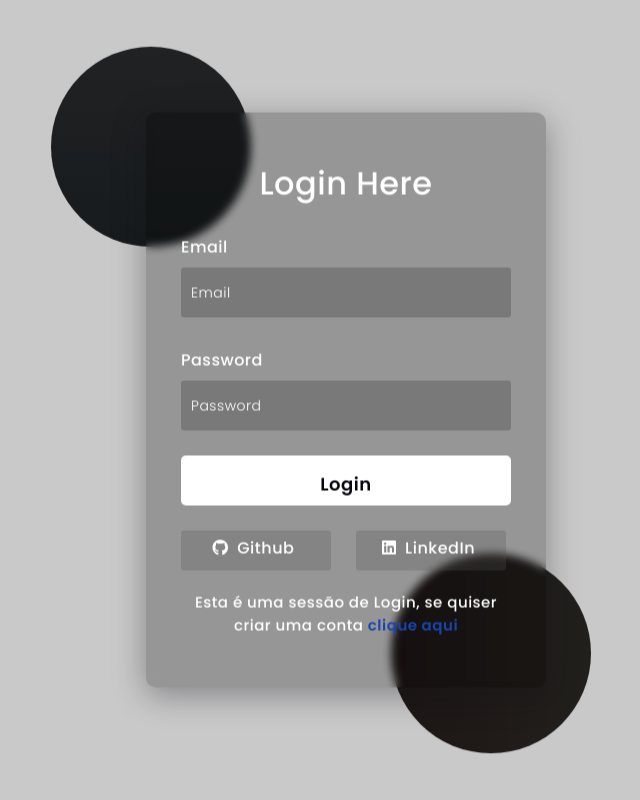
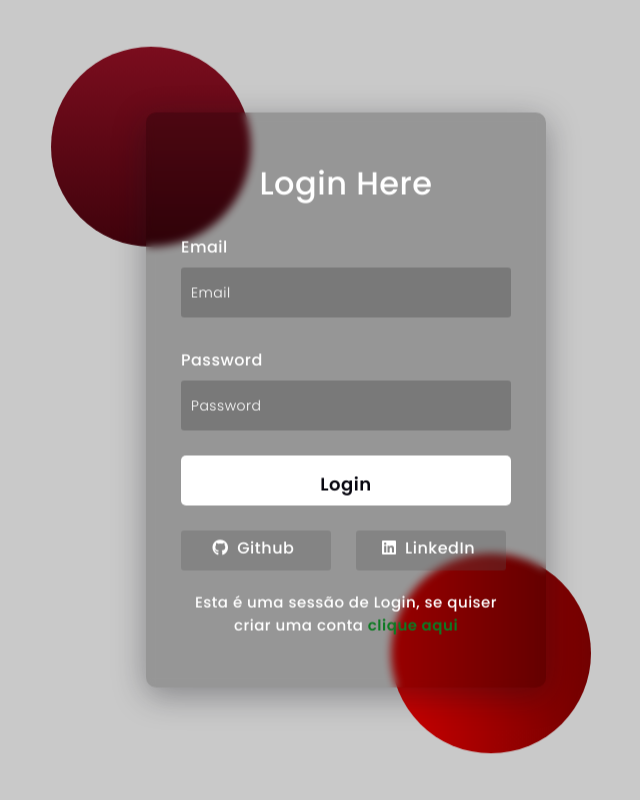
Before and after one commit to ItLrb/OurGames, a PHP site: page / in a window 1280 px wide. Shown: the whole page, without its empty margins (294-934 px from the left). Run offline with PHP 8.4, Linux system fonts and the light colour scheme; some libraries are stand-ins or nearby versions.

Commit message:
updated my favorite games

```diff
--- a/login/login.css
+++ b/login/login.css
@@ -47,8 +47,8 @@ p {
 }
 .shape:first-child{
     background: linear-gradient(
-        #212224,
-        #171b1d
+        #7B0D1E,
+        #3f030c
     );
     left: -80px;
     top: -80px;
@@ -57,8 +57,8 @@ p {
 .shape:last-child{
     background: linear-gradient(
         to right,
-        #1d1615,
-        #22201d
+        #cc0000,
+        #720101
     );
     right: -30px;
     bottom: -80px;
@@ -194,7 +194,7 @@ input[type=submit]{
     text-align: center;
     margin-top: 20px;
 } .login-sign-box span {
-    color: #1845ad;
+    color: #0D7A23;
     font-weight: bolder;
     cursor: pointer;
 }
--- a/script.js
+++ b/script.js
@@ -44,24 +44,28 @@ bigBox.addEventListener("mouseenter", (hover) => {
 
 cardOne.addEventListener("mouseenter", (cd1Info) => {
   cardOne.style.scale = "1.1";
+
   cardOne.addEventListener("mouseleave", () => {
     cardOne.style.scale = "1";
   });
 });
 cardTwo.addEventListener("mouseenter", (cd2Info) => {
   cardTwo.style.scale = "1.1";
+
   cardTwo.addEventListener("mouseleave", () => {
     cardTwo.style.scale = "1";
   });
 });
 cardThree.addEventListener("mouseenter", (cd3Info) => {
   cardThree.style.scale = "1.1";
+
   cardThree.addEventListener("mouseleave", () => {
     cardThree.style.scale = "1";
   });
 });
 cardFour.addEventListener("mouseenter", (cd4Info) => {
   cardFour.style.scale = "1.1";
+
   cardFour.addEventListener("mouseleave", () => {
     cardFour.style.scale = "1";
   });
--- a/style.css
+++ b/style.css
@@ -176,7 +176,7 @@ div.cards3 {
     -ms-transform: rotate(335deg) translate(-255px, 100px);
     transform: rotate(335deg) translate(-255px, 100px);
 
-    background-image: url('https://i.pinimg.com/1200x/f8/5c/ce/f85ccee5651e5838506c44fec5b56557.jpg');
+    background-image: url('https://img.elo7.com.br/product/zoom/2586574/big-poster-gamer-detroit-become-human-lo03-tamanho-90x60-cm-presente-geek.jpg');
     background-position: center center;
     background-size: cover;
     background-repeat: no-repeat;
@@ -191,7 +191,7 @@ div.cards4 {
     -ms-transform: rotate(-335deg) translate(-225px, -100px);
     transform: rotate(-335deg) translate(-225px, -100px);
 
-    background-image: url('https://picfiles.alphacoders.com/145/thumb-145318.jpg');
+    background-image: url('https://upload.wikimedia.org/wikipedia/pt/3/3e/Hitman_3_capa.png');
     background-size: cover;
     background-repeat: no-repeat;
 }
```
